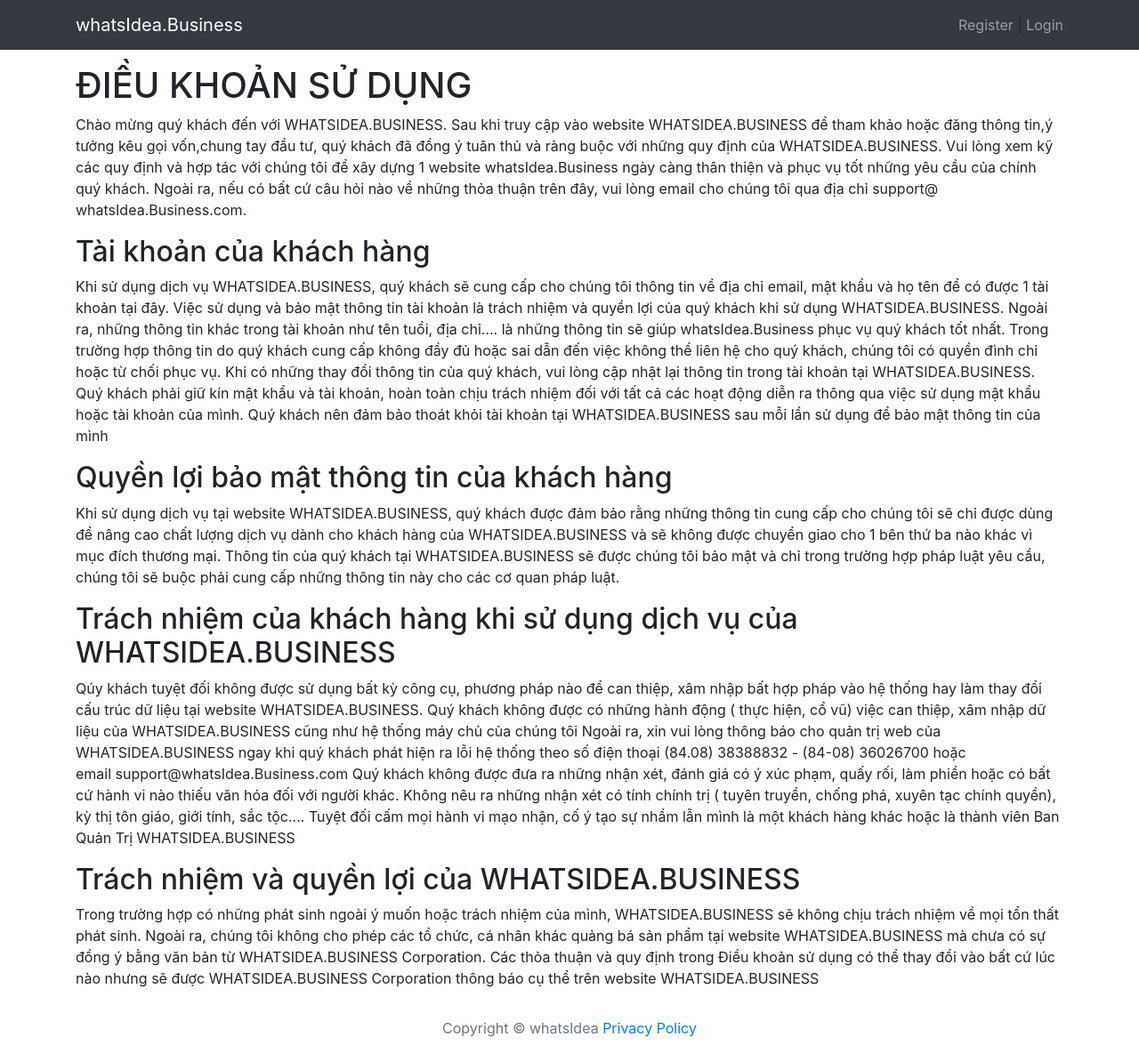
After one commit to canhazn/whatsidea, a Django app: page /policy/ in a window 1280 px wide. The commit adds this page. Shown: the whole page at 89% size. Run offline with Django 3.2, Linux system fonts and the light colour scheme; some libraries are stand-ins or nearby versions.

Commit message:
adđe privacy and policy

```diff
--- a/templates/base.html
+++ b/templates/base.html
@@ -108,6 +108,7 @@
         {% endblock %}
     </main>
 
+    {% include 'component/footer.html' %}
     <div id="fb-root"></div>
     <script async defer crossorigin="anonymous" src="https://connect.facebook.net/vi_VN/sdk.js#xfbml=1&version=v9.0"
         nonce="0QjEi0v1"></script>
--- a/templates/component/footer.html
+++ b/templates/component/footer.html
@@ -1,4 +1,3 @@
 <footer class="py-3 bg-grey">
-    <p class="m-0 text-muted text-center ">Copyright &copy; whatsIdea</p>
-    <!-- <p class="m-0 text-muted text-center ">Hotline ê: <a href="tel:0971925982"> 097 1925982</a></p> -->
+    <p class="m-0 text-muted text-center ">Copyright &copy; whatsIdea <a href="{% url 'privacy-page' %}">Privacy</a> <a href="{% url 'policy-page' %}">Policy</a></p>
 </footer>
--- /dev/null
+++ b/templates/policy.html
@@ -0,0 +1,59 @@
+{% extends 'base.html' %}
+{%load static %}
+
+<!-- Extra head here -->
+{% block extrahead %}
+<title>whatsIdea</title>
+<meta name="content" content="">
+{% endblock extrahead %}
+
+<!-- Content here -->
+{% block content %}
+<div>
+    <h1>ĐIỀU KHOẢN SỬ DỤNG</h1>
+    <p>Chào mừng quý khách đến với WHATSIDEA.BUSINESS. Sau khi truy cập vào website WHATSIDEA.BUSINESS để tham khảo hoặc
+        đăng thông tin,ý tưởng kêu gọi vốn,chung tay đầu tư, quý khách đã đồng ý tuân thủ và ràng buộc với những quy
+        định của WHATSIDEA.BUSINESS. Vui lòng xem kỹ các quy định và hợp tác với chúng tôi để xây dựng 1 website
+        whatsIdea.Business ngày càng thân thiện và phục vụ tốt những yêu cầu của chính quý khách. Ngoài ra, nếu có bất
+        cứ câu hỏi nào về những thỏa thuận trên đây, vui lòng email cho chúng tôi qua địa chỉ support@
+        whatsIdea.Business.com.
+    </p>
+    <h2>Tài khoản của khách hàng</h2>
+    <p>Khi sử dụng dịch vụ WHATSIDEA.BUSINESS, quý khách sẽ cung cấp cho chúng tôi thông tin về địa chỉ email, mật khẩu
+        và họ tên để có được 1 tài khoản tại đây. Việc sử dụng và bảo mật thông tin tài khoản là trách nhiệm và quyền
+        lợi của quý khách khi sử dụng WHATSIDEA.BUSINESS. Ngoài ra, những thông tin khác trong tài khoản như tên tuổi,
+        địa chỉ.... là những thông tin sẽ giúp whatsIdea.Business phục vụ quý khách tốt nhất. Trong trường hợp thông tin
+        do quý khách cung cấp không đầy đủ hoặc sai dẫn đến việc không thể liên hệ cho quý khách, chúng tôi có quyền
+        đình chỉ hoặc từ chối phục vụ. Khi có những thay đổi thông tin của quý khách, vui lòng cập nhật lại thông tin
+        trong tài khoản tại WHATSIDEA.BUSINESS. Quý khách phải giữ kín mật khẩu và tài khoản, hoàn toàn chịu trách nhiệm
+        đối với tất cả các hoạt động diễn ra thông qua việc sử dụng mật khẩu hoặc tài khoản của mình. Quý khách nên đảm
+        bảo thoát khỏi tài khoản tại WHATSIDEA.BUSINESS sau mỗi lần sử dụng để bảo mật thông tin của mình</p>
+    <h2> Quyền lợi bảo mật thông tin của khách hàng</h2>
+    <p>
+        Khi sử dụng dịch vụ tại website WHATSIDEA.BUSINESS, quý khách được đảm bảo rằng những thông tin cung cấp cho
+        chúng tôi sẽ chỉ được dùng để nâng cao chất lượng dịch vụ dành cho khách hàng của WHATSIDEA.BUSINESS và sẽ không
+        được chuyển giao cho 1 bên thứ ba nào khác vì mục đích thương mại. Thông tin của quý khách tại
+        WHATSIDEA.BUSINESS sẽ được chúng tôi bảo mật và chỉ trong trường hợp pháp luật yêu cầu, chúng tôi sẽ buộc phải
+        cung cấp những thông tin này cho các cơ quan pháp luật.
+    </p>
+    <h2>Trách nhiệm của khách hàng khi sử dụng dịch vụ của WHATSIDEA.BUSINESS</h2>
+    <p>
+        Qúy khách tuyệt đối không được sử dụng bất kỳ công cụ, phương pháp nào để can thiệp, xâm nhập bất hợp pháp vào
+        hệ thống hay làm thay đổi cấu trúc dữ liệu tại website WHATSIDEA.BUSINESS. Quý khách không được có những hành
+        động ( thực hiện, cổ vũ) việc can thiệp, xâm nhập dữ liệu của WHATSIDEA.BUSINESS cũng như hệ thống máy chủ của
+        chúng tôi Ngoài ra, xin vui lòng thông báo cho quản trị web của WHATSIDEA.BUSINESS ngay khi quý khách phát hiện
+        ra lỗi hệ thống theo số điện thoại (84.08) 38388832 - (84-08) 36026700 hoặc email support@whatsIdea.Business.com
+        Quý khách không được đưa ra những nhận xét, đánh giá có ý xúc phạm, quấy rối, làm phiền hoặc có bất cứ hành vi
+        nào thiếu văn hóa đối với người khác. Không nêu ra những nhận xét có tính chính trị ( tuyên truyền, chống phá,
+        xuyên tạc chính quyền), kỳ thị tôn giáo, giới tính, sắc tộc.... Tuyệt đối cấm mọi hành vi mạo nhận, cố ý tạo sự
+        nhầm lẫn mình là một khách hàng khác hoặc là thành viên Ban Quản Trị WHATSIDEA.BUSINESS</p>
+    <h2>Trách nhiệm và quyền lợi của WHATSIDEA.BUSINESS</h2>
+    <p>
+        Trong trường hợp có những phát sinh ngoài ý muốn hoặc trách nhiệm của mình, WHATSIDEA.BUSINESS sẽ không chịu
+        trách nhiệm về mọi tổn thất phát sinh. Ngoài ra, chúng tôi không cho phép các tổ chức, cá nhân khác quảng bá sản
+        phẩm tại website WHATSIDEA.BUSINESS mà chưa có sự đồng ý bằng văn bản từ WHATSIDEA.BUSINESS Corporation. Các
+        thỏa thuận và quy định trong Điều khoản sử dụng có thể thay đổi vào bất cứ lúc nào nhưng sẽ được
+        WHATSIDEA.BUSINESS Corporation thông báo cụ thể trên website WHATSIDEA.BUSINESS</p>
+
+</div>
+{% endblock content %}
--- a/whatsidea/urls.py
+++ b/whatsidea/urls.py
@@ -15,7 +15,7 @@
 """
 from django.contrib import admin
 from django.urls import path, include
-from whatsidea.views import homePage
+from whatsidea.views import homePage, privacyPage, policyPage
 from django.conf import settings
 from django.conf.urls.static import static
 
@@ -28,7 +28,9 @@
     path('vote/', include('vote.urls')),
     path('contribution/', include('contribution.urls')),
     path('comment/', include('comment.urls')),
-    path('image/', include('image.urls'))
+    path('image/', include('image.urls')),
+    path('privacy/', privacyPage, name="privacy-page"),
+    path('policy/', policyPage, name="policy-page")
 ]
 
 if settings.DEBUG:
--- a/whatsidea/views.py
+++ b/whatsidea/views.py
@@ -11,3 +11,11 @@
         "idea_count": idea_count
     }
     return render(request, 'index.html', context)
+
+
+def privacyPage(request):
+    return render(request, 'privacy.html')
+
+
+def policyPage(request):
+    return render(request, 'policy.html')
```
Also changed, not shown: templates/privacy.html (added, +60 -0 lines).
